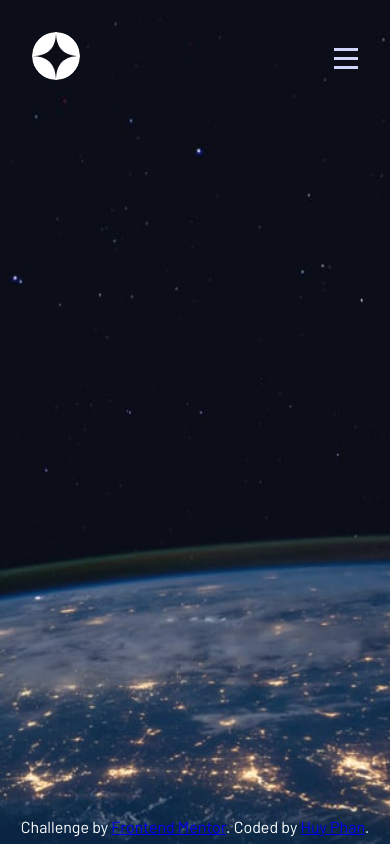
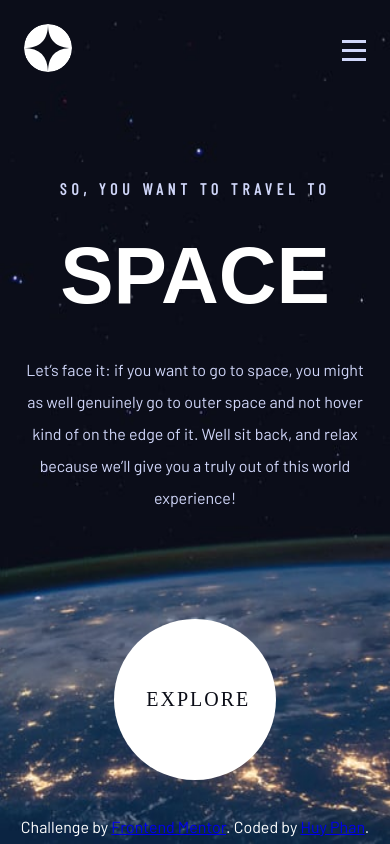
Before and after one commit to huyphan2210/space-tourism-website, an Angular app: page / in a window 390 px wide. Built offline with nearby package versions, Linux system fonts and the light colour scheme; a web font is replaced by a local one.

Commit message:
Home page and a little of destination page

```diff
--- a/src/components/header/header.component.html
+++ b/src/components/header/header.component.html
@@ -9,25 +9,25 @@
     <img (click)="closeMenu()" id="close-menu" src="../../assets/shared/icon-close.svg" alt="Close Menu">
     <ul>
       <li>
-        <a (click)="changeActivePage($event)" #homePage [routerLink]="['/']" routerLinkActive="router-link-active">
+        <a id="home" (click)="changeActivePage($event)" #homePage [routerLink]="['/']" routerLinkActive="router-link-active">
           <span>00</span>
           Home
         </a>
       </li>
       <li>
-        <a (click)="changeActivePage($event)" #destinationPage [routerLink]="['/destination']" routerLinkActive="router-link-active">
+        <a id="destination" (click)="changeActivePage($event)" #destinationPage [routerLink]="['/destination']" routerLinkActive="router-link-active">
           <span>01</span>
           Destination
         </a>
       </li>
       <li>
-        <a (click)="changeActivePage($event)" #crewPage [routerLink]="['/crew']" routerLinkActive="router-link-active">
+        <a id="crew" (click)="changeActivePage($event)" #crewPage [routerLink]="['/crew']" routerLinkActive="router-link-active">
           <span>02</span>
           Crew
         </a>
       </li>
       <li>
-        <a (click)="changeActivePage($event)" #technologyPage [routerLink]="['/technology']" routerLinkActive="router-link-active">
+        <a id="technology" (click)="changeActivePage($event)" #technologyPage [routerLink]="['/technology']" routerLinkActive="router-link-active">
           <span>03</span>
           Technology
         </a>
--- a/src/pages/destination/destination.page.html
+++ b/src/pages/destination/destination.page.html
@@ -1,3 +1,6 @@
 <section class="destination">
-
+  <div class="planet">
+    <h5><span>01</span> Pick your destination</h5>
+  </div>
+  <div class="planet-description"></div>
 </section>
--- a/src/pages/destination/destination.page.scss
+++ b/src/pages/destination/destination.page.scss
@@ -3,6 +3,9 @@
   background-image: url(../../assets/destination/background-destination-desktop.jpg);
   background-size: 100% 100%;
   background-repeat: no-repeat;
+  display: grid;
+  grid-template-columns: repeat(2, 50%);
+  padding: 10%;
 }
 
 @media screen and (max-aspect-ratio: 1) {
--- a/src/pages/destination/destination.page.ts
+++ b/src/pages/destination/destination.page.ts
@@ -1,10 +1,20 @@
-import { Component } from "@angular/core";
-
+import { Component, OnInit } from "@angular/core";
+import data from '../../data.json';
 @Component({
   selector: 'destination-page',
   templateUrl: './destination.page.html',
   styleUrls: ['./destination.page.scss']
 })
-export class DestinationPage {
+export class DestinationPage implements OnInit {
 
+  destinations = data.destinations;
+
+  ngOnInit(): void {
+    const homeTab = document.getElementById('home');
+    const destinationTab = document.getElementById('destination');
+    if (destinationTab && homeTab) {
+      destinationTab.className = 'active';
+      homeTab.className = '';
+    }
+  }
 }
--- a/src/pages/home/home.page.html
+++ b/src/pages/home/home.page.html
@@ -1,3 +1,12 @@
 <section class="home">
-
+  <div class="space">
+    <h5>SO, YOU WANT TO TRAVEL TO</h5>
+    <h1>SPACE</h1>
+    <p>Let’s face it: if you want to go to space, you might as well genuinely go to outer space and not hover kind of on the edge of it. Well sit back, and relax because we’ll give you a truly out of this world experience!</p>
+  </div>
+  <div class="explore">
+    <a [routerLink]="['/destination']" routerLinkActive="router-link-active">
+      Explore
+    </a>
+  </div>
 </section>
--- a/src/pages/home/home.page.scss
+++ b/src/pages/home/home.page.scss
@@ -1,20 +1,110 @@
 .home {
-  min-height: 100vh;
+  min-height: calc(100vh - 20vw);
   background-image: url(../../assets/home/background-home-desktop.jpg);
   background-size: 100% 100%;
   background-repeat: no-repeat;
+  padding: 10%;
+  display: grid;
+  grid-template-columns: repeat(2, 50%);
+  align-items: end;
+
+  .space {
+    h1 {
+      margin-block: 2rem;
+    }
+  }
+
+  .explore {
+    a {
+      position: relative;
+      font-size: 2rem;
+      text-transform: uppercase;
+      letter-spacing: 2px;
+      aspect-ratio: 1;
+      padding: 4rem;
+      border-radius: 50%;
+      float: right;
+      color: #0B0D17;
+      text-decoration: none;
+      background-color: white;
+      display: grid;
+      place-items: center;
+
+      // &::before {
+      //   position: absolute;
+      //   content: "";
+      //   width: 100%;
+      //   aspect-ratio: 1;
+      //   border-radius: 50%;
+      //   background-color: #979797;
+      //   z-index: 0;
+      //   transition: 1s;
+      // }
+
+      // &:hover {
+      //   &::before {
+      //     width: 150%;
+      //   }
+      // }
+    }
+
+
+
+
+
+  }
 }
 
 @media screen and (max-aspect-ratio: 1) {
+  .home {
+    grid-template-columns: auto;
+    text-align: center;
+
+    .explore {
+      display: flex;
+      justify-content: center;
+      a {
+        float: unset;
+        max-width: 25vw;
+      }
+    }
+  }
+
   @media screen and (min-width: 768px) and (max-width: 912px) {
     .home {
       background-image: url(../../assets/home/background-home-tablet.jpg);
+    }
+
+    .explore {
+      a {
+        font-size: 1.25rem;
+        padding: 3rem;
+      }
     }
   }
 
   @media screen and (max-width: 767px) {
     .home {
       background-image: url(../../assets/home/background-home-mobile.jpg);
+      padding-inline: 1.5rem;
+      padding-block: 4rem;
+      min-height: calc(100vh - 8rem);
+
+      .space {
+        h1 {
+          font-size: 5rem;
+        }
+        h5 {
+          font-size: 1rem;
+        }
+      }
+
+      .explore {
+        a {
+          font-size: 1.25rem;
+          padding: 2rem;
+        }
+      }
     }
   }
 }
--- a/src/pages/home/home.page.ts
+++ b/src/pages/home/home.page.ts
@@ -1,10 +1,22 @@
-import { Component } from "@angular/core";
+import { Component, OnInit } from "@angular/core";
 
 @Component({
   selector: 'home-page',
   templateUrl: './home.page.html',
   styleUrls: ['./home.page.scss']
 })
-export class HomePage {
+export class HomePage implements OnInit {
+  ngOnInit(): void {
+    const homeTab = document.getElementById('home');
+    const destinationTab = document.getElementById('destination');
+    const crewTab = document.getElementById('crew');
+    const technologyTab = document.getElementById('technology');
 
+    if (destinationTab && homeTab && crewTab && technologyTab) {
+      homeTab.className = 'active';
+      destinationTab.className = '';
+      technologyTab.className = '';
+      crewTab.className = '';
+    }
+  }
 }
--- a/src/pages/pages.module.ts
+++ b/src/pages/pages.module.ts
@@ -4,8 +4,12 @@ import { HomePage } from "./home/home.page";
 import { DestinationPage } from "./destination/destination.page";
 import { CrewPage } from "./crew/crew.page";
 import { TechnologyPage } from "./technology/technology.page";
+import { RouterLink } from "@angular/router";
 
 @NgModule({
+  imports: [
+    RouterLink
+  ],
   declarations: [
     HomePage,
     DestinationPage,
--- a/src/styles.scss
+++ b/src/styles.scss
@@ -14,6 +14,7 @@ h1, h2, h3, h4, button {
 
 h1 {
   font-size: 9.375rem;
+  color: white;
 }
 
 h2 {
@@ -30,13 +31,15 @@ h4 {
 
 h5 {
   font-family: 'Barlow Condensed', sans-serif;
-  font-size: 2.75rem;
+  font-size: 1.75rem;
   letter-spacing: 4.75px;
+  color: #D0D6F9
 }
 
 p {
   font-family: 'Barlow', sans-serif;
   line-height: 2rem;
+  color: #D0D6F9;
 }
 
 button {
@@ -86,14 +89,12 @@ button {
   @media screen and (min-width: 768px) and (max-width: 912px) {
     header {
       padding: 0 0 0 2rem;
-
     }
   }
 
   @media screen and (max-width: 767px) {
     header {
-      padding: 2rem;
-      width: calc(100% - 4rem);
+      padding: 1.5rem;
     }
   }
 }
```
